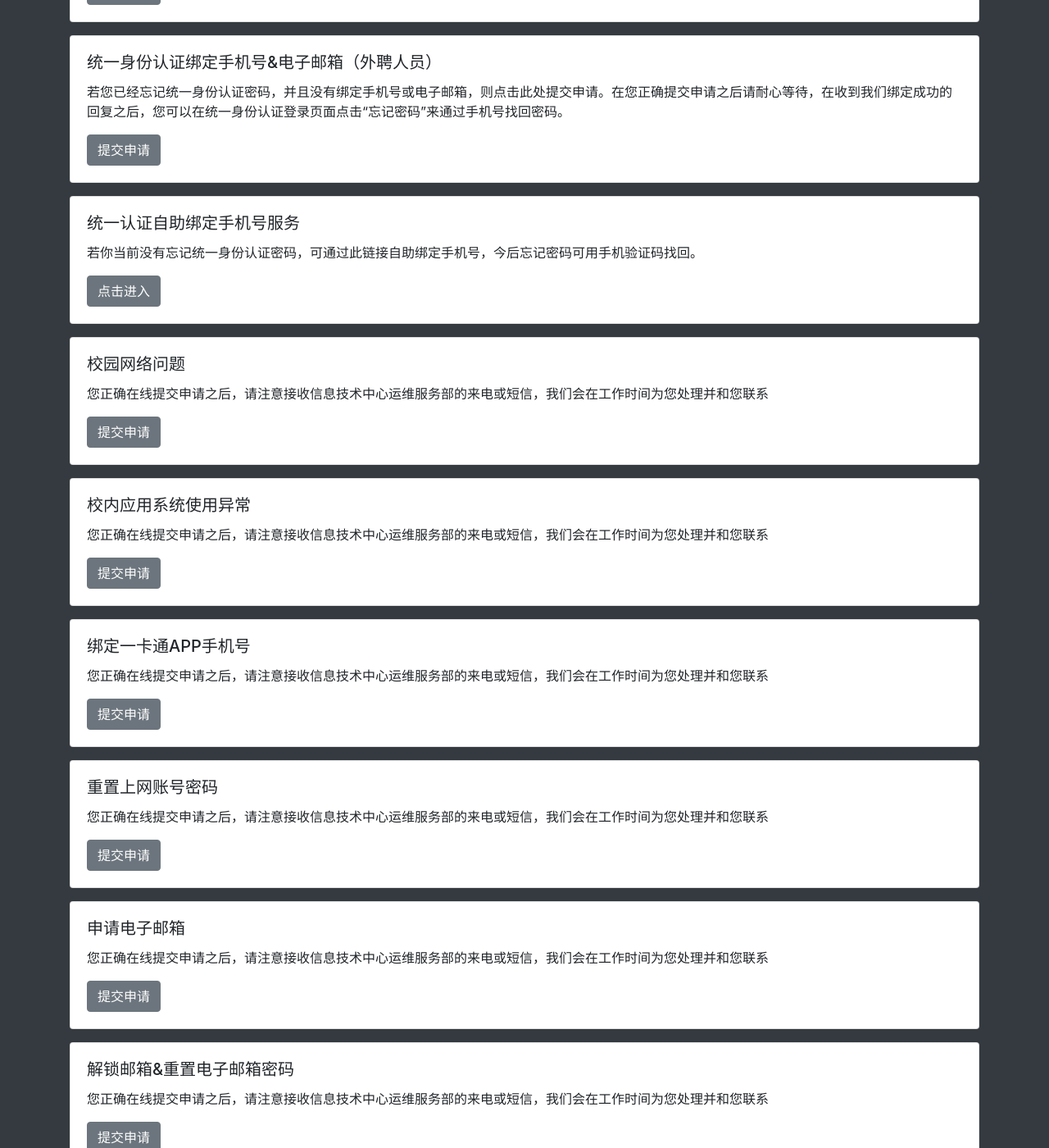
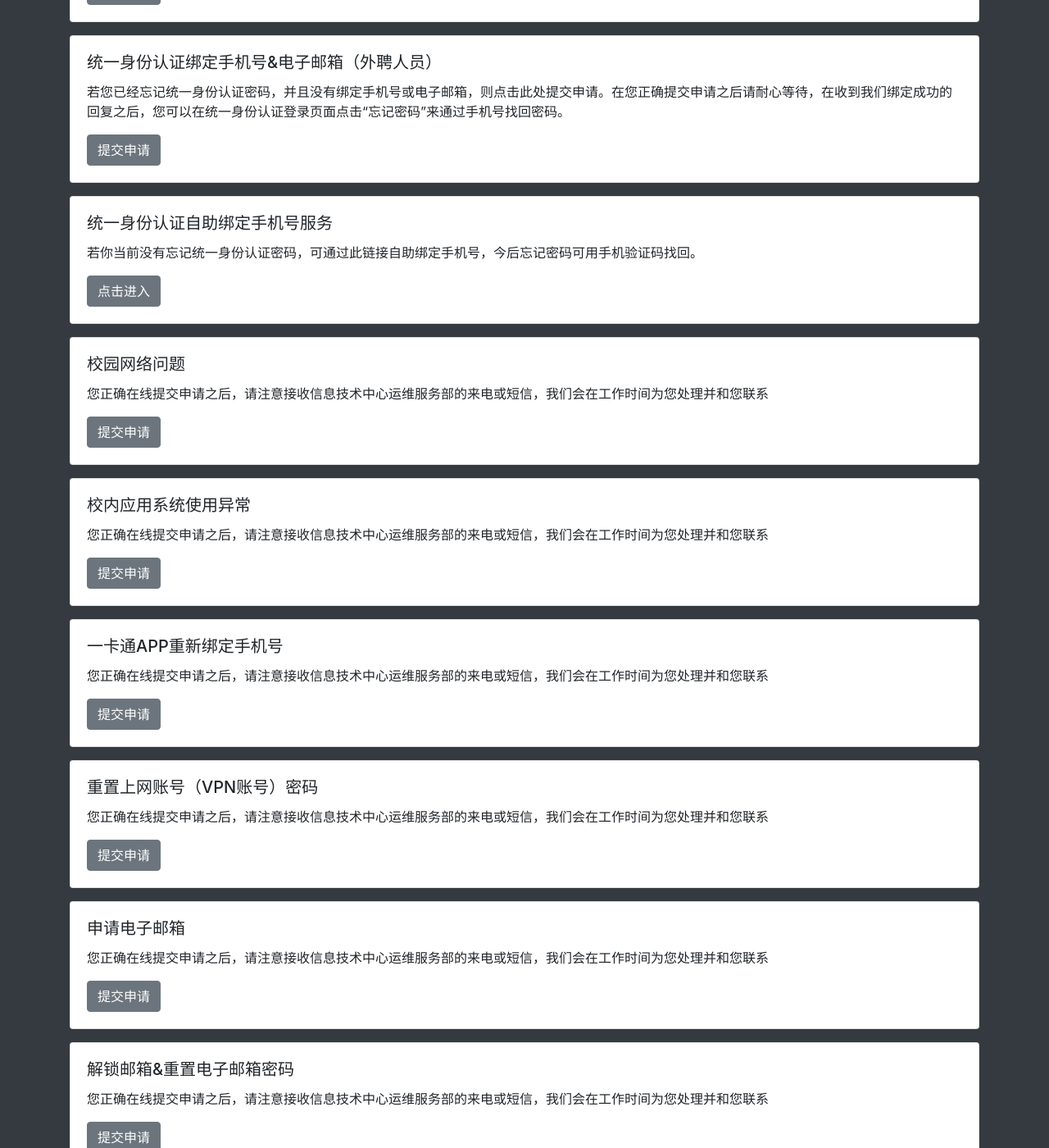
Before and after one commit to YNUOMS/ynuoms.github.io, a Jekyll site: the page built from index.html, in a window 1280 px wide and 1400 px high, scrolled down 893 px. Shown: the whole window at 82% size. Built offline with Jekyll 4.4.1, drawn with Linux system fonts in a browser that asks for light colours; nearby versions of some CDN libraries; comment, search, counter and statistics services are not loaded.

Commit message:
Update services.yml

```diff
--- a/_data/services.yml
+++ b/_data/services.yml
@@ -16,7 +16,7 @@
   url: https://jiandaoyun.com/f/5b0e47df54138a7e02de04e2
   label: 提交申请
 
-- name: 统一认证自助绑定手机号服务
+- name: 统一身份认证自助绑定手机号服务
   description: 若你当前没有忘记统一身份认证密码，可通过此链接自助绑定手机号，今后忘记密码可用手机验证码找回。
   url: https://ids.ynu.edu.cn/authserver/
   label: 点击进入
@@ -31,12 +31,12 @@
   url: https://jiandaoyun.com/f/5bbc0dbacd8038436f786fc1
   label: 提交申请
 
-- name: 绑定一卡通APP手机号
+- name: 一卡通APP重新绑定手机号
   description: 您正确在线提交申请之后，请注意接收信息技术中心运维服务部的来电或短信，我们会在工作时间为您处理并和您联系
   url: https://jiandaoyun.com/f/5afe3659f9e8ef12024a838f
   label: 提交申请
 
-- name: 重置上网账号密码
+- name: 重置上网账号（VPN账号）密码
   description: 您正确在线提交申请之后，请注意接收信息技术中心运维服务部的来电或短信，我们会在工作时间为您处理并和您联系
   url: https://jiandaoyun.com/f/5b0cbe28e7d0143a005810a4
   label: 提交申请
```
